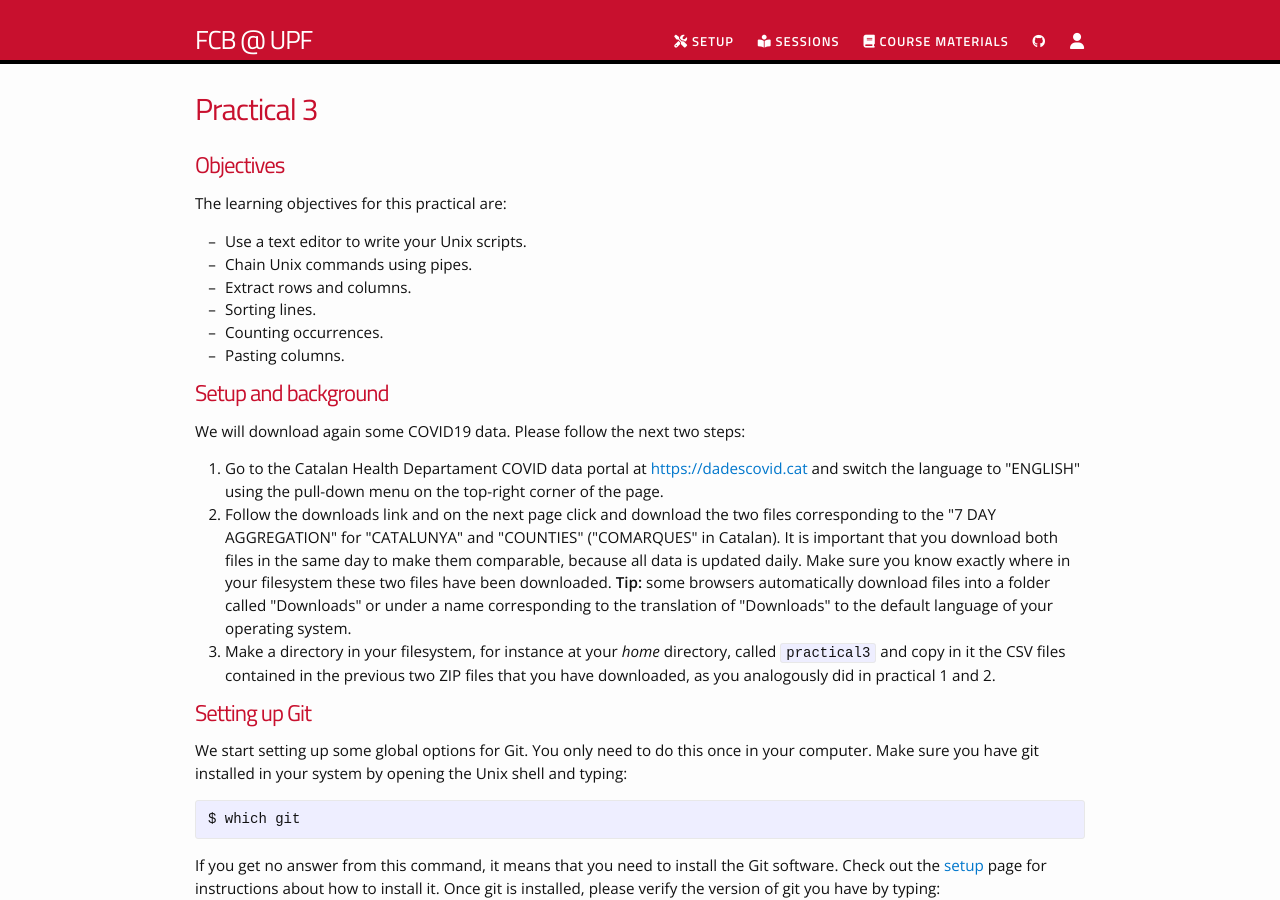
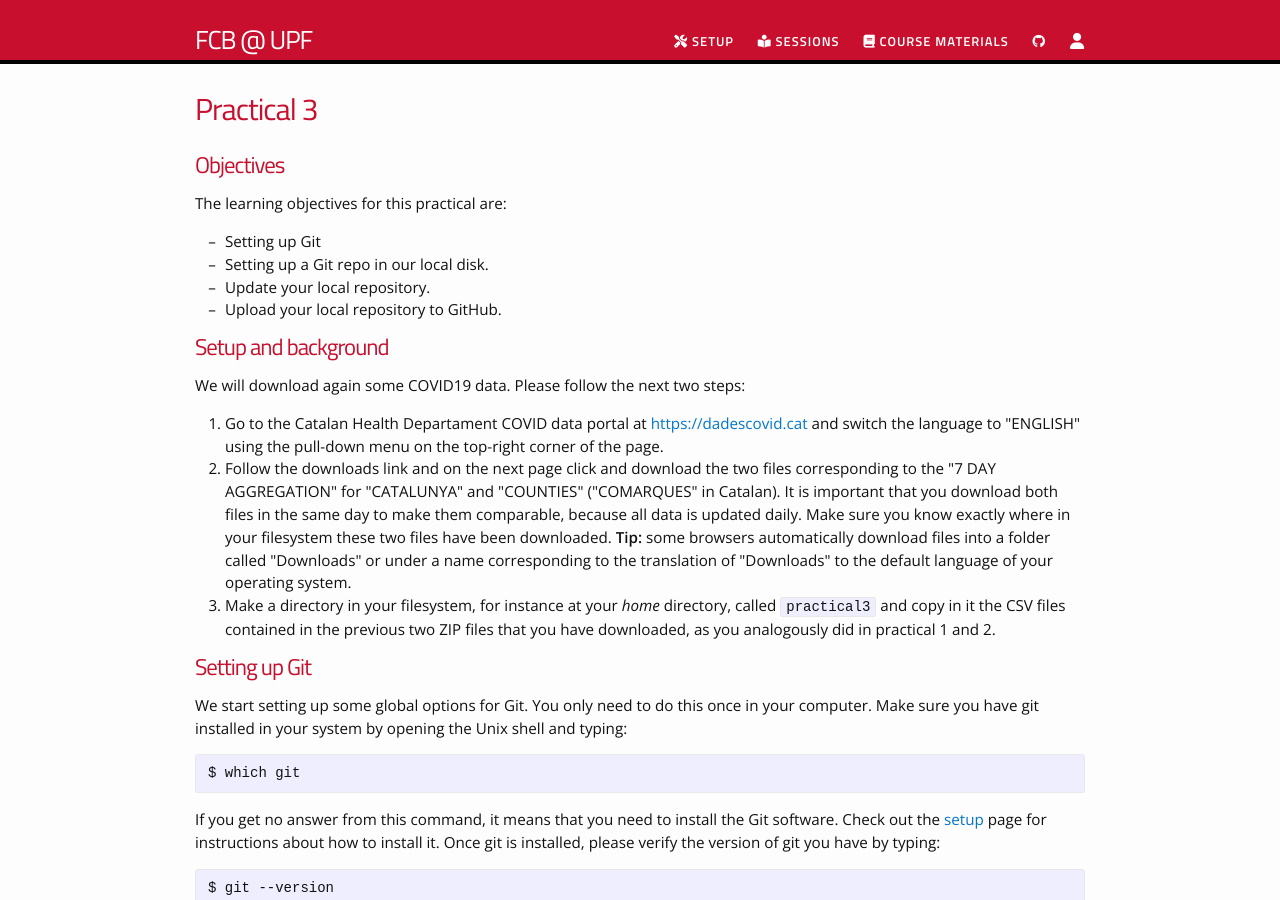
Before and after one commit to funcompbio/funcompbio.github.io, a Jekyll site: the page built from practical3/practical3.md, in a window 1280 px wide and 900 px high. Built offline with Jekyll 4.4.1, drawn with Linux system fonts in a browser that asks for light colours; nearby versions of some CDN libraries.

Commit message:
Updated practical 3.

```diff
--- a/practical3/practical3.html
+++ b/practical3/practical3.html
@@ -1,12 +1,10 @@
 <h1 id="objectives">Objectives</h1>
 <p>The learning objectives for this practical are:</p>
 <ul>
-<li>Use a text editor to write your Unix scripts.</li>
-<li>Chain Unix commands using pipes.</li>
-<li>Extract rows and columns.</li>
-<li>Sorting lines.</li>
-<li>Counting occurrences.</li>
-<li>Pasting columns.</li>
+<li>Setting up Git</li>
+<li>Setting up a Git repo in our local disk.</li>
+<li>Update your local repository.</li>
+<li>Upload your local repository to GitHub.</li>
 </ul>
 <h1 id="setup-and-background">Setup and background</h1>
 <p>We will download again some COVID19 data. Please follow the next two steps:</p>
```
